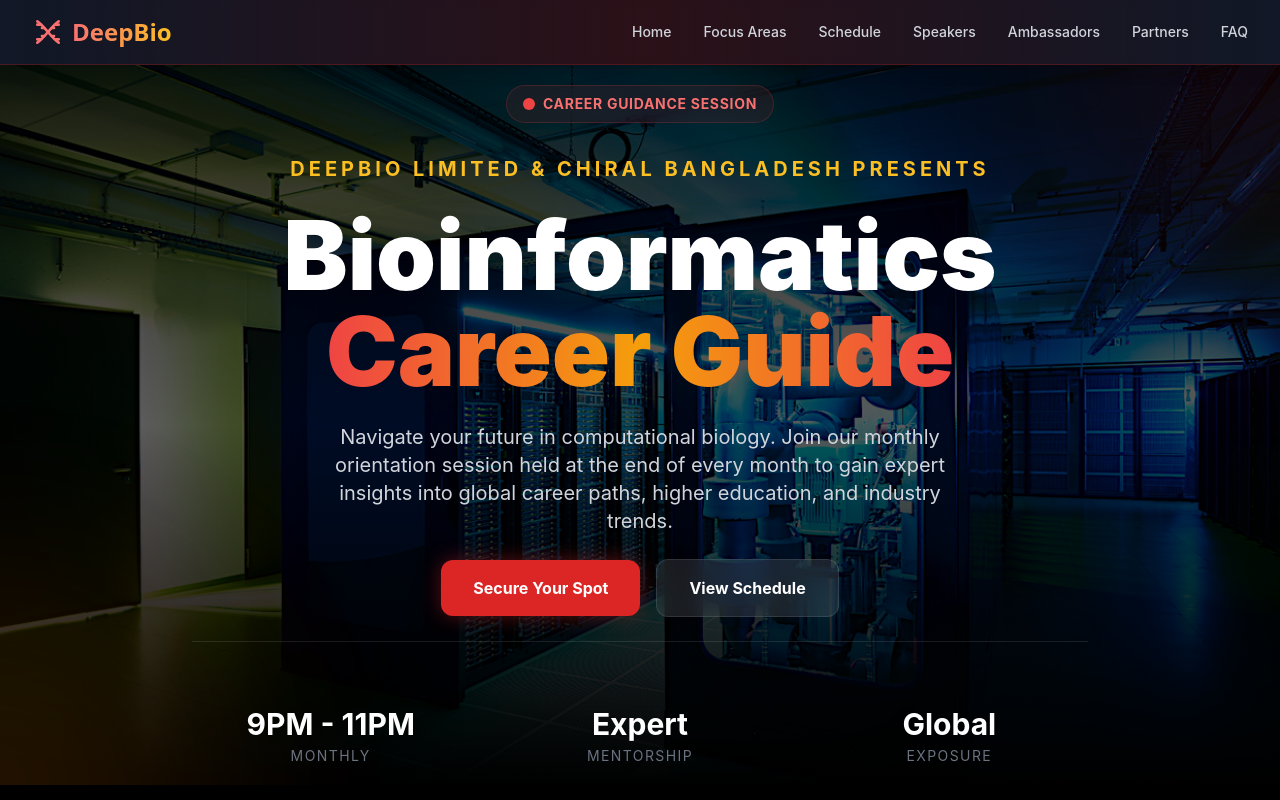
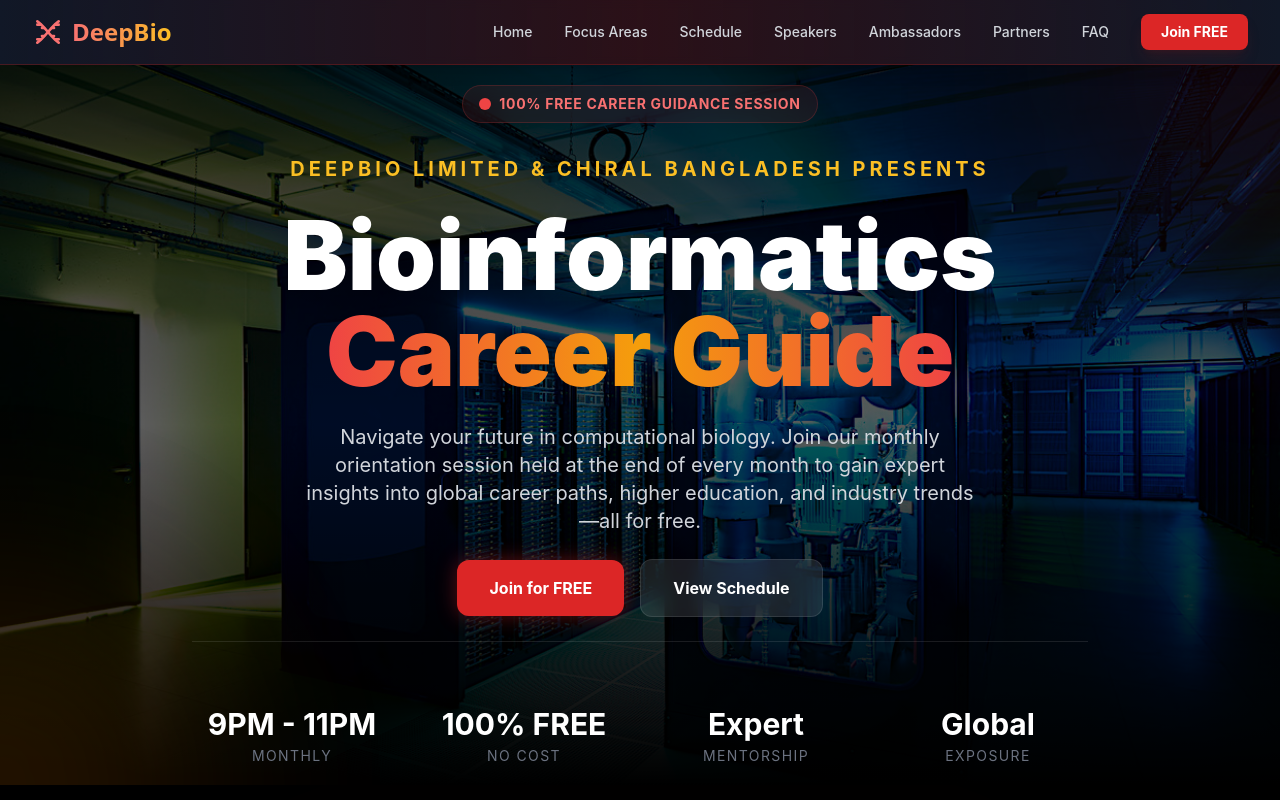
Before and after one commit to hossainlab/biocom-bootcamp, a React (Vite) app: page / in a window 1280 px wide. Shown: the top 800 px of the page. Built offline with nearby package versions, Linux system fonts and the light colour scheme.

Commit message:
added join free

```diff
--- a/src/components/Header.jsx
+++ b/src/components/Header.jsx
@@ -35,6 +35,12 @@
             </a>
             <a href="#faq" className="text-gray-300 hover:text-red-400 font-medium text-sm transition-colors">
               FAQ
+            </a>
+            <a
+              href="#register"
+              className="bg-red-600 hover:bg-red-700 text-white px-5 py-2 rounded-lg text-sm font-bold transition-all transform hover:scale-105 active:scale-95 shadow-lg shadow-red-900/20"
+            >
+              Join FREE
             </a>
           </div>
 
@@ -76,6 +82,15 @@
               <a href="#faq" className="text-gray-300 hover:text-red-400 block px-4 py-3 rounded-lg text-base font-medium hover:bg-red-900/20 transition-colors">
                 FAQ
               </a>
+              <div className="px-4 py-3">
+                <a
+                  href="#register"
+                  className="block w-full text-center bg-red-600 hover:bg-red-700 text-white px-5 py-3 rounded-xl text-base font-bold transition-all shadow-lg"
+                  onClick={() => setIsMenuOpen(false)}
+                >
+                  Join FREE
+                </a>
+              </div>
             </div>
           </div>
         )}
--- a/src/components/Hero.jsx
+++ b/src/components/Hero.jsx
@@ -25,7 +25,7 @@
               <span className="animate-ping absolute inline-flex h-full w-full rounded-full bg-red-400 opacity-75"></span>
               <span className="relative inline-flex rounded-full h-3 w-3 bg-red-500"></span>
             </span>
-            <span className="text-red-400 text-sm font-bold tracking-wider uppercase">Career Guidance Session</span>
+            <span className="text-red-400 text-sm font-bold tracking-wider uppercase">100% FREE Career Guidance Session</span>
           </div>
 
           {/* Main Content */}
@@ -42,7 +42,7 @@
             </h1>
 
             <p className="text-gray-300 text-lg md:text-xl max-w-2xl mx-auto leading-relaxed">
-              Navigate your future in computational biology. Join our monthly orientation session held at the end of every month to gain expert insights into global career paths, higher education, and industry trends.
+              Navigate your future in computational biology. Join our monthly orientation session held at the end of every month to gain expert insights into global career paths, higher education, and industry trends—all for free.
             </p>
 
             {/* CTA Buttons */}
@@ -52,7 +52,7 @@
                 className="group relative px-8 py-4 bg-red-600 text-white font-bold rounded-xl overflow-hidden transition-all hover:scale-105 active:scale-95 shadow-[0_0_20px_rgba(220,38,38,0.4)]"
               >
                 <div className="absolute inset-0 bg-gradient-to-r from-red-600 to-amber-600 opacity-0 group-hover:opacity-100 transition-opacity"></div>
-                <span className="relative z-10">Secure Your Spot</span>
+                <span className="relative z-10">Join for FREE</span>
               </a>
 
               <a
@@ -64,10 +64,14 @@
             </div>
 
             {/* Quick Stats/Features */}
-            <div className="grid grid-cols-2 md:grid-cols-3 gap-8 pt-16 border-t border-white/10 mt-16">
+            <div className="grid grid-cols-2 md:grid-cols-4 gap-8 pt-16 border-t border-white/10 mt-16">
               <div>
                 <div className="text-3xl font-bold text-white mb-1">9PM - 11PM</div>
                 <div className="text-gray-500 text-sm uppercase tracking-widest">Monthly</div>
+              </div>
+              <div>
+                <div className="text-3xl font-bold text-white mb-1">100% FREE</div>
+                <div className="text-gray-500 text-sm uppercase tracking-widest">No Cost</div>
               </div>
               <div>
                 <div className="text-3xl font-bold text-white mb-1">Expert</div>
--- a/src/components/ProgramFormat.jsx
+++ b/src/components/ProgramFormat.jsx
@@ -5,7 +5,7 @@
         <div className="text-center mb-16">
           <h2 className="text-4xl md:text-5xl font-bold text-white mb-6">Session Format</h2>
           <p className="text-xl text-gray-300 max-w-3xl mx-auto">
-            Experience our intensive 2-hour orientation designed to accelerate your career in bioinformatics and computational biology.
+            Experience our intensive 2-hour orientation designed to accelerate your career in bioinformatics and computational biology—<span className="text-red-500 font-bold">Completely FREE</span>.
           </p>
         </div>
 
--- a/src/components/Register.jsx
+++ b/src/components/Register.jsx
@@ -104,9 +104,9 @@
         <div className="max-w-xl mx-auto relative z-10">
           <div className="text-center mb-12">
             <h1 className="text-4xl md:text-5xl font-black text-white mb-4">
-              Secure Your <span className="bg-gradient-to-r from-red-500 to-amber-500 bg-clip-text text-transparent">Spot</span>
+              Secure Your <span className="bg-gradient-to-r from-red-500 to-amber-500 bg-clip-text text-transparent">FREE Spot</span>
             </h1>
-            <p className="text-gray-400">Next Session: <span className="text-amber-400 font-bold">{formattedDate}</span></p>
+            <p className="text-gray-400">Next Session: <span className="text-amber-400 font-bold">{formattedDate}</span> • Cost: <span className="text-green-500 font-bold">100% FREE</span></p>
           </div>
 
           <div className="bg-gray-900/40 backdrop-blur-xl border border-white/10 p-8 md:p-10 rounded-3xl shadow-2xl">
```
